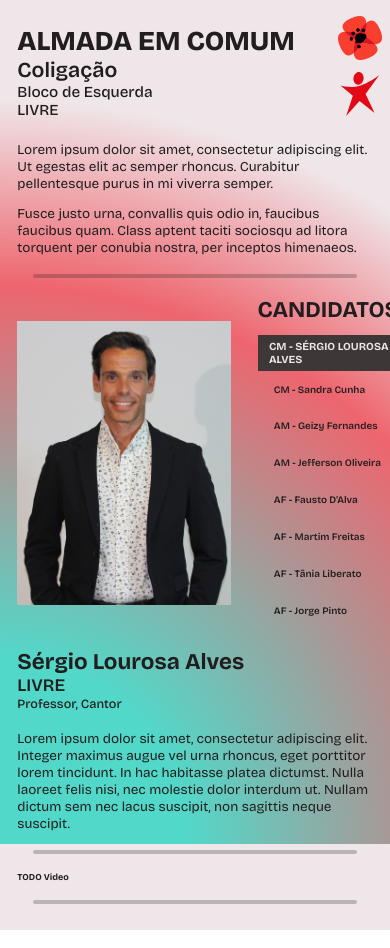
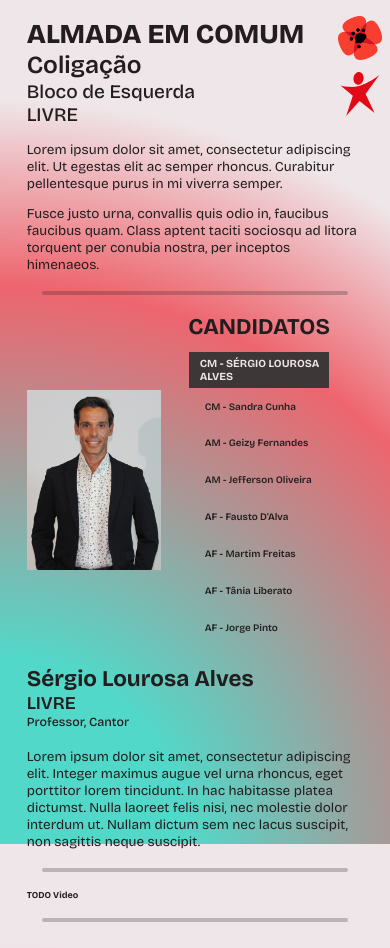
Before and after one commit to Almada-em-Comum/aec-site, a plain HTML site: page index.html in a window 390 px wide. Drawn offline with nearby package versions, Linux system fonts and the light colour scheme.

Commit message:
feat: Turn candidate picture more responsive

```diff
--- a/script.js
+++ b/script.js
@@ -164,11 +164,13 @@ function reflowNarrowScreen() {
   const pageTitleEl = document.getElementsByClassName("page-title")[0]
   const contentBoardEl = document.getElementById("content-board")
   const headerLogosEl = document.getElementsByClassName("logos")[0]
+  const candidatePhotoEl = document.getElementById("candidate-picture")
 
   const elementsToReflow = [
     pageTitleEl,
     contentBoardEl,
-    headerLogosEl
+    headerLogosEl,
+    candidatePhotoEl
   ]
 
   if (window.innerWidth <= 576) {
--- a/styles.css
+++ b/styles.css
@@ -38,7 +38,7 @@
 @media (max-width: 576px) {
     :root {
         --doc-font-size: 9px;
-        --content-board-width-percentage: 95%
+        --content-board-width-percentage: 90%
     }
 }
 
@@ -135,13 +135,13 @@ label:hover {
 
 .subtitle {
     display: block;
-    font-size: 0.78em;
+    font-size: 0.8em;
     font-weight: 600;
 }
 
 .sub-subtitle {
     display: block;
-    font-size: 0.56em;
+    font-size: 0.55em;
     font-weight: 500;
 }
 
@@ -150,11 +150,6 @@ label:hover {
     border-radius: 3px;
     width: 90%;
     margin: 2rem auto 2rem auto;
-}
-
-
-.named-paragraph {
-
 }
 
 .photo-nav {
@@ -206,6 +201,14 @@ body.narrow-screen {
     font-size: clamp(16px, 7vw, 30px);
 }
 
-#content-board.narrow-screen {
-    order: -1;
+.page-title.narrow-screen .subtitle {
+    font-size: 0.9em;
 }
+
+.page-title.narrow-screen .sub-subtitle {
+    font-size: 0.7em;
+}
+
+#candidate-picture.narrow-screen {
+    width: 40%;
+}
```
